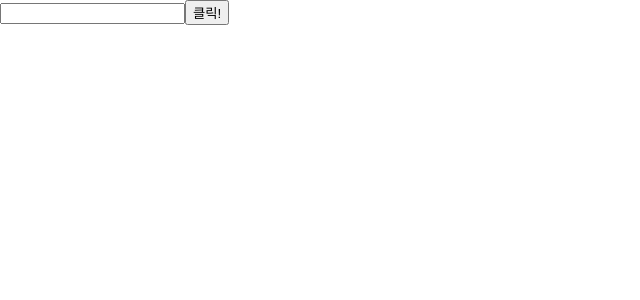
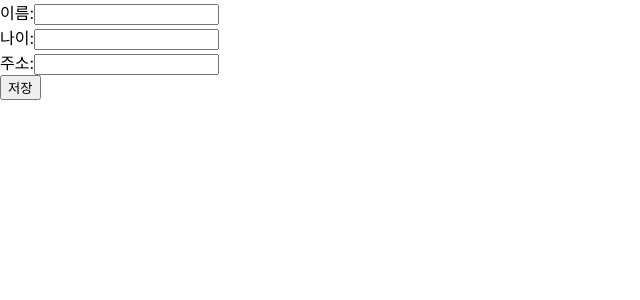
Before and after one commit to seccoding/react-ui, a React (Create React App) app: page / in a window 1280 px wide. Shown: the top 300 px of the page, without its empty margins (0-640 px from the left). Built offline with nearby package versions, Linux system fonts and the light colour scheme.

Commit message:
MemberList.js useRef

```diff
--- a/src/components/contact/MemberList.js
+++ b/src/components/contact/MemberList.js
@@ -1,48 +1,35 @@
-import { useState } from "react";
+import { useRef, useState } from "react";
 
 export default function MemberList() {
+    const [memberData, setMemberData] = useState([])
 
-    const [memberData, setMemberData] = useState([])
-    const [name, setName] = useState("")
-    const [age, setAge] = useState("")
-    const [address, setAddress] = useState("")
-
-    function changeName(event) {
-        setName(event.target.value)
-    }
-
-    function changeAge(event) {
-        setAge(event.target.value)
-    }
-
-    function changeAddress(event) {
-        setAddress(event.target.value)
-    }
-    // Test
+    const nameRef = useRef()
+    const ageRef = useRef()
+    const addressRef = useRef()
 
     function save() {
         let data = [...memberData]
-        data.push({username: name, age, address})
+        data.push({
+            username: nameRef.current.value,
+            age: ageRef.current.value,
+            address: addressRef.current.value })
         setMemberData(data)
 
-        setName("")
-        setAge("")
-        setAddress("")
     }
 
     return (
         <div>
             <div>
                 <label htmlFor="name">이름:</label>
-                <input type="text" id="name" value={name} onChange={event => changeName(event)}/>
+                <input type="text" id="name" ref={nameRef} />
             </div>
             <div>
                 <label htmlFor="age">나이:</label>
-                <input type="text" id="age" value={age} onChange={event => changeAge(event)} />
+                <input type="text" id="age" ref={ageRef} />
             </div>
             <div>
                 <label htmlFor="address">주소:</label>
-                <input type="text" id="address" value={address} onChange={event => changeAddress(event)} />
+                <input type="text" id="address" ref={addressRef} />
             </div>
             <div>
                 <button onClick={() => save()}>저장</button>
--- a/src/index.js
+++ b/src/index.js
@@ -16,7 +16,7 @@ import RefComponent from './components/hooks/UseRefTest';
 const root = ReactDOM.createRoot(document.getElementById('root'));
 root.render(
   <React.StrictMode>
-    <RefComponent />
+    <ContactApp />
   </React.StrictMode>
 );
 
```
